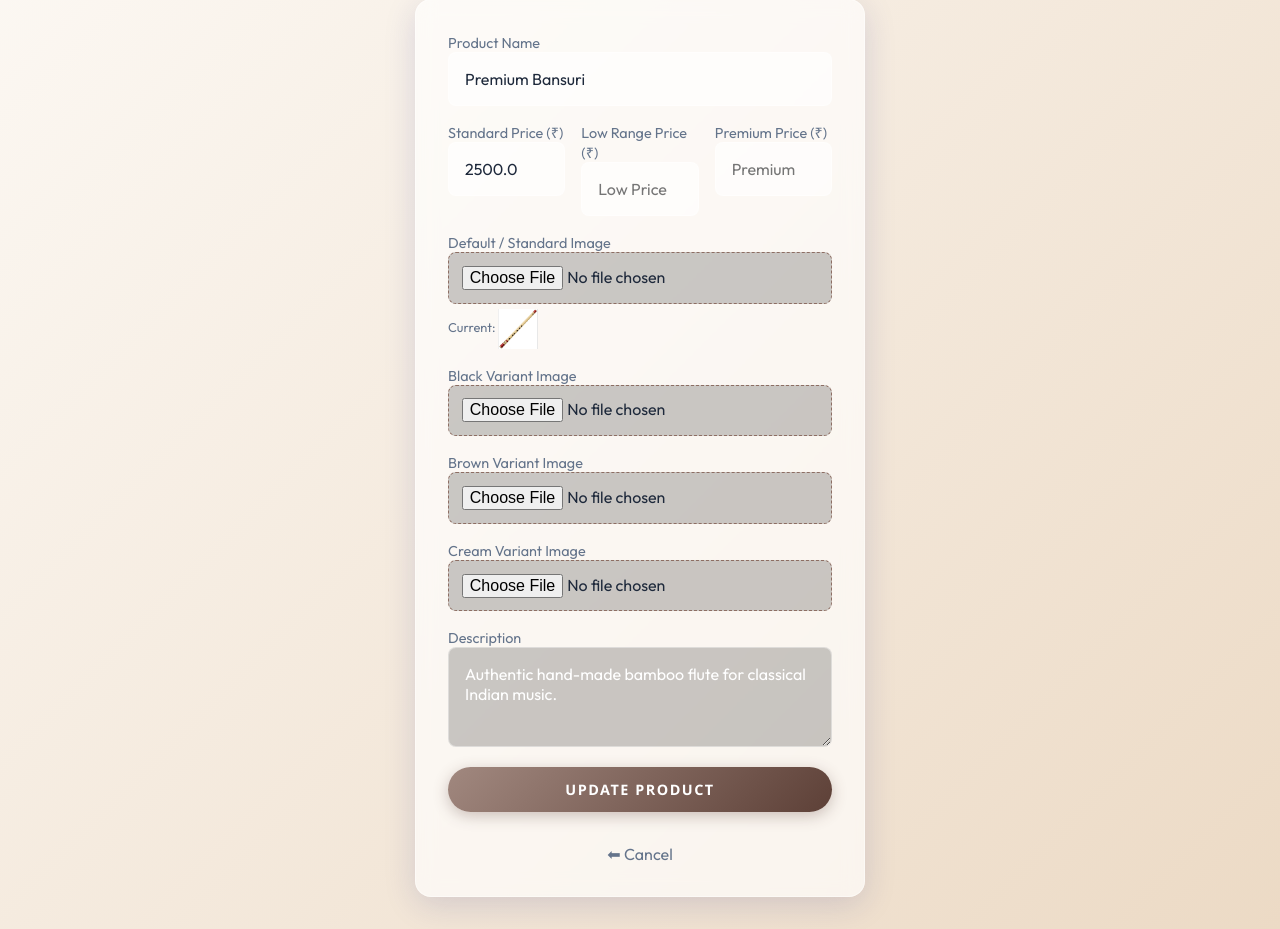
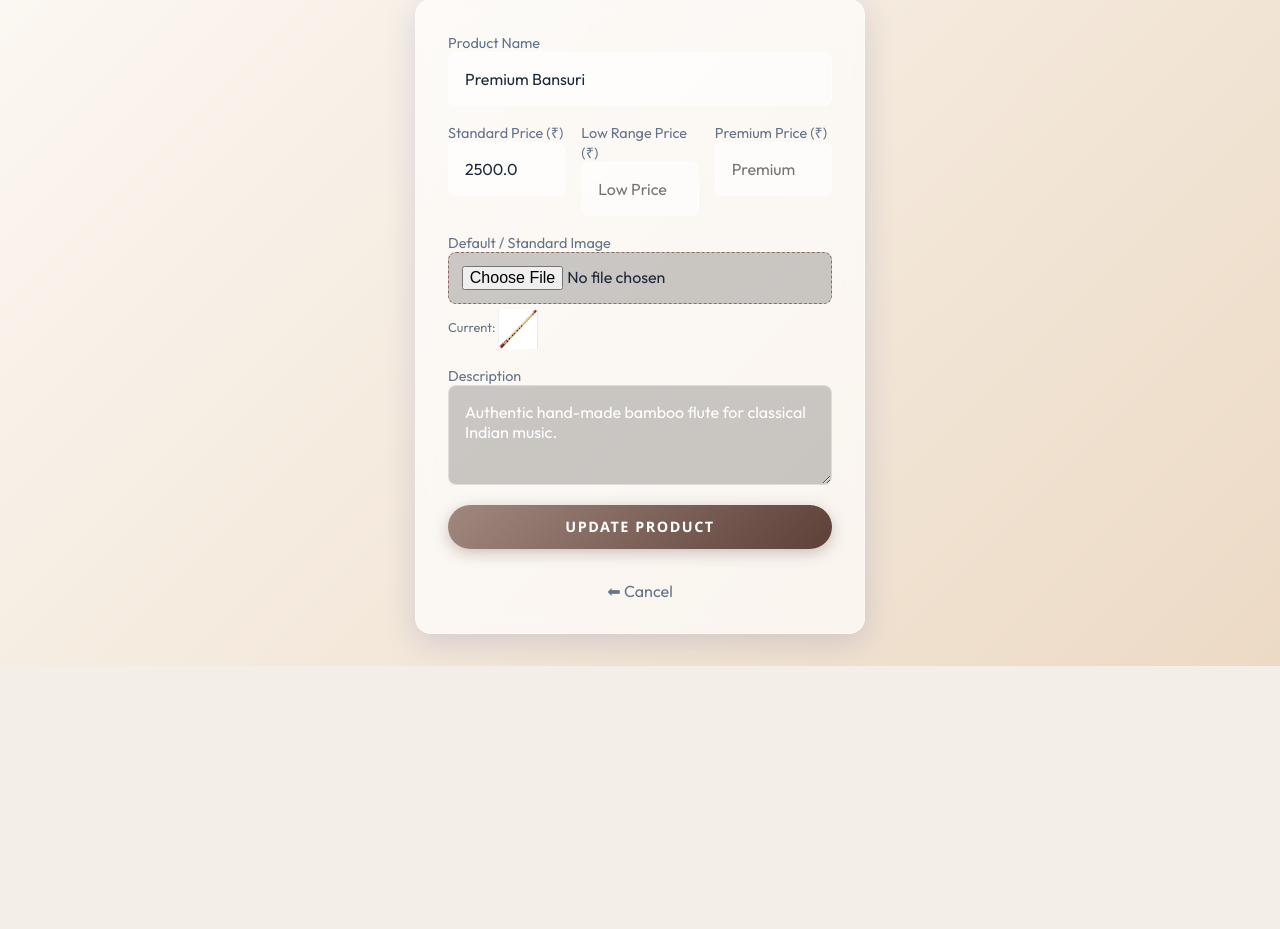
Before and after one commit to RathodKarina/Ambica_store, a Flask app: page /admin/edit/1 in a window 1280 px wide. Shown: the part 191-1120 px from the top of the page. After the commit the page ends 857 px from the top, so only its background shows below. Run offline with Flask 3, Linux system fonts and the light colour scheme; a user stored in the database is signed in; data comes from the database, SQL or seed files in the repository; data that the repository does not hold is empty.

Commit message:
Remove color image fields from admin product forms

```diff
--- a/templates/admin_edit_product_form.html
+++ b/templates/admin_edit_product_form.html
@@ -31,29 +31,7 @@
         {% endif %}
     </div>
 
-    <div>
-        <label for="image_black" style="color: var(--text-muted); font-size: 0.9rem;">Black Variant Image</label>
-        <input name="image_black" id="image_black" type="file" accept="image/*" style="cursor: pointer; padding: 0.8rem; background: rgba(0,0,0,0.2); border: 1px dashed var(--accent); width: 100%;">
-        {% if product.image_url_black %}
-        <p style="text-align: left; color: var(--text-muted); font-size: 0.8rem; margin-top: 5px;">Current: <img src="{{ product.image_url_black }}" style="max-height: 40px; vertical-align: middle;"></p>
-        {% endif %}
-    </div>
 
-    <div>
-        <label for="image_brown" style="color: var(--text-muted); font-size: 0.9rem;">Brown Variant Image</label>
-        <input name="image_brown" id="image_brown" type="file" accept="image/*" style="cursor: pointer; padding: 0.8rem; background: rgba(0,0,0,0.2); border: 1px dashed var(--accent); width: 100%;">
-        {% if product.image_url_brown %}
-        <p style="text-align: left; color: var(--text-muted); font-size: 0.8rem; margin-top: 5px;">Current: <img src="{{ product.image_url_brown }}" style="max-height: 40px; vertical-align: middle;"></p>
-        {% endif %}
-    </div>
-
-    <div>
-        <label for="image_cream" style="color: var(--text-muted); font-size: 0.9rem;">Cream Variant Image</label>
-        <input name="image_cream" id="image_cream" type="file" accept="image/*" style="cursor: pointer; padding: 0.8rem; background: rgba(0,0,0,0.2); border: 1px dashed var(--accent); width: 100%;">
-        {% if product.image_url_cream %}
-        <p style="text-align: left; color: var(--text-muted); font-size: 0.8rem; margin-top: 5px;">Current: <img src="{{ product.image_url_cream }}" style="max-height: 40px; vertical-align: middle;"></p>
-        {% endif %}
-    </div>
 
     <div>
         <label for="description" style="color: var(--text-muted); font-size: 0.9rem;">Description</label>
```
Also changed, not shown: templates/admin_product_form.html (+0 -13 lines).
